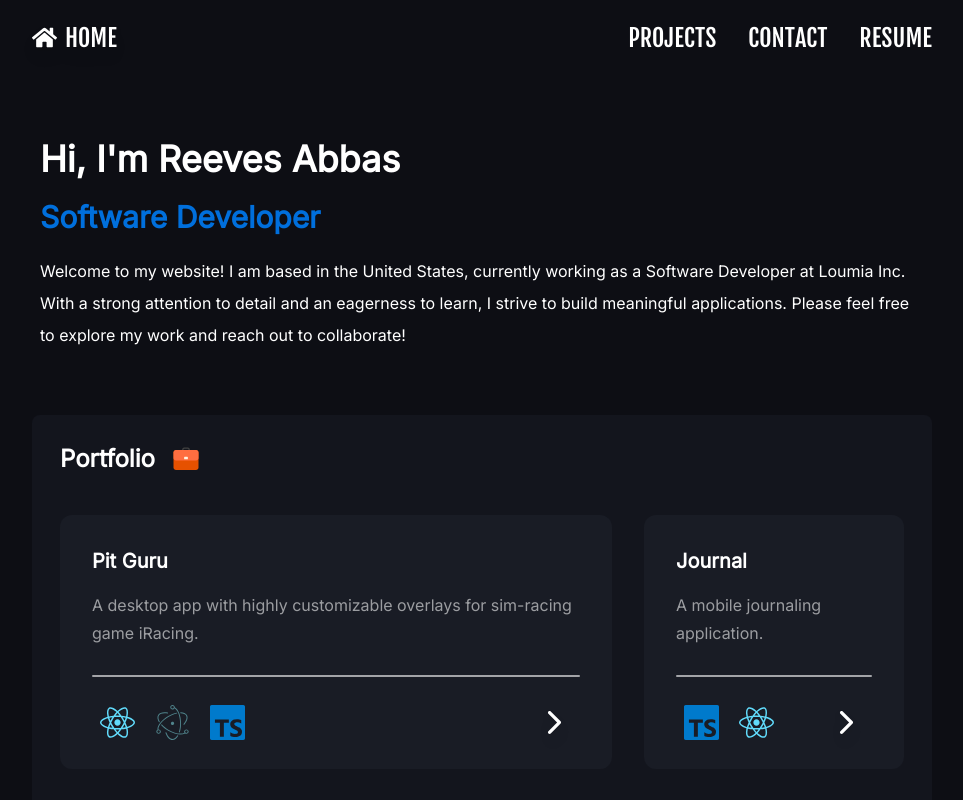
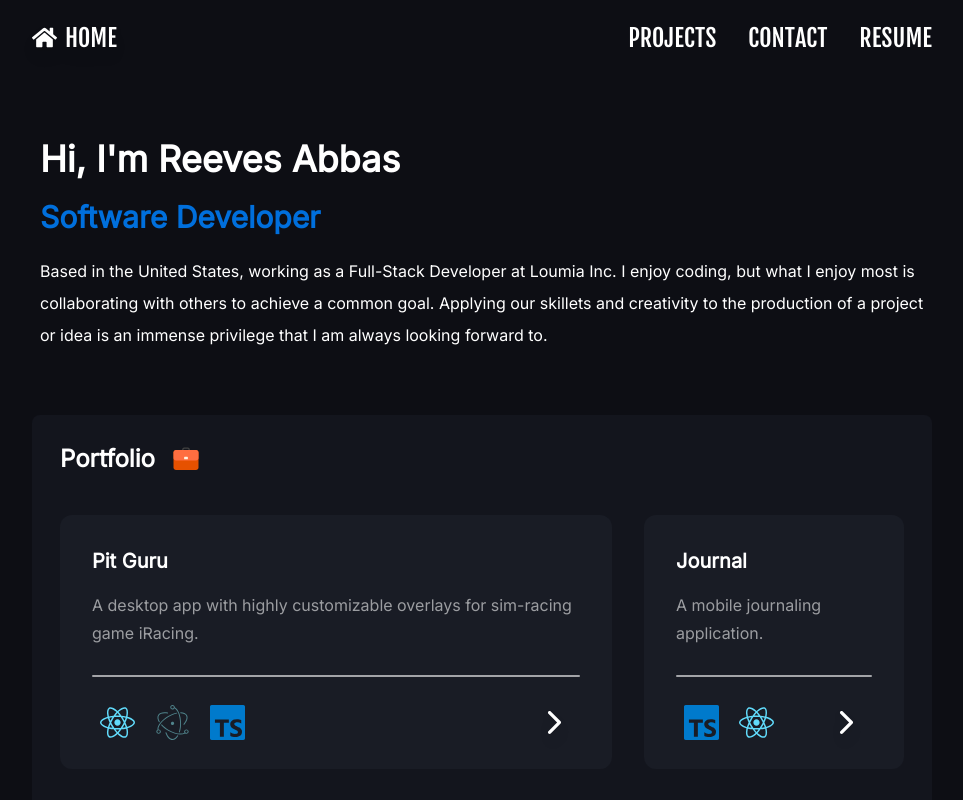
Before and after one commit to reevesabbas/my-website, a Next.js app: page / in a window 1280 px wide. Shown: the top 800 px of the page, without its empty margins (158-1121 px from the left). Built offline with nearby package versions, Linux system fonts and the light colour scheme.

Commit message:
updated bio

```diff
--- a/src/pages/index.tsx
+++ b/src/pages/index.tsx
@@ -37,7 +37,9 @@ const Home: NextPage = () => {
           <h1> Hi, I&apos;m Reeves Abbas </h1>
           <h2 className="text-blue md:text-3xl text-2xl">Software Developer</h2>
           <p className="text-center md:text-left text-white">
-            Welcome to my website! I am based in the United States, currently working as a Software Developer at Loumia Inc. With a strong attention to detail and an eagerness to learn, I strive to build meaningful applications. Please feel free to explore my work and reach out to collaborate!
+            Based in the United States, working as a Full-Stack Developer at Loumia Inc.
+            I enjoy coding, but what I enjoy most is collaborating with others to achieve a common goal.
+            Applying our skillets and creativity to the production of a project or idea is an immense privilege that I am always looking forward to.
           </p>
         </div>
       </section>
```
